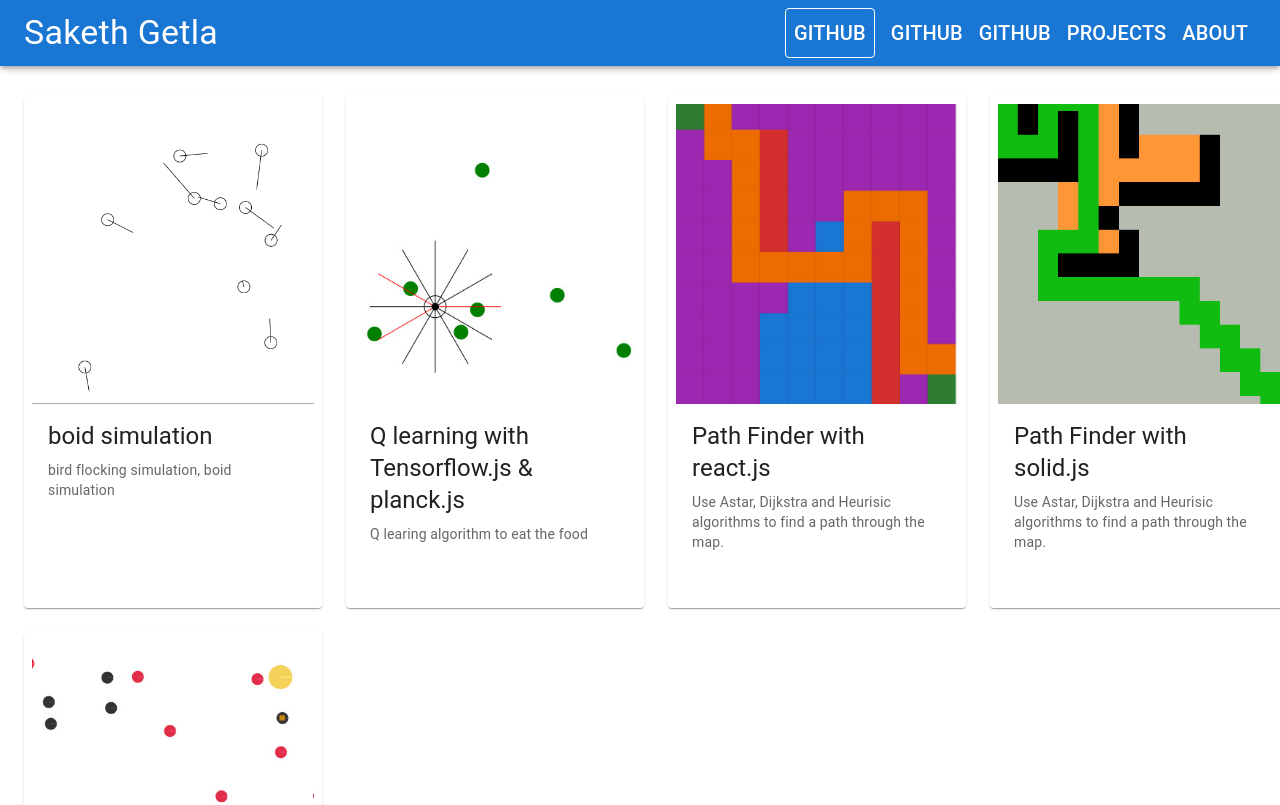
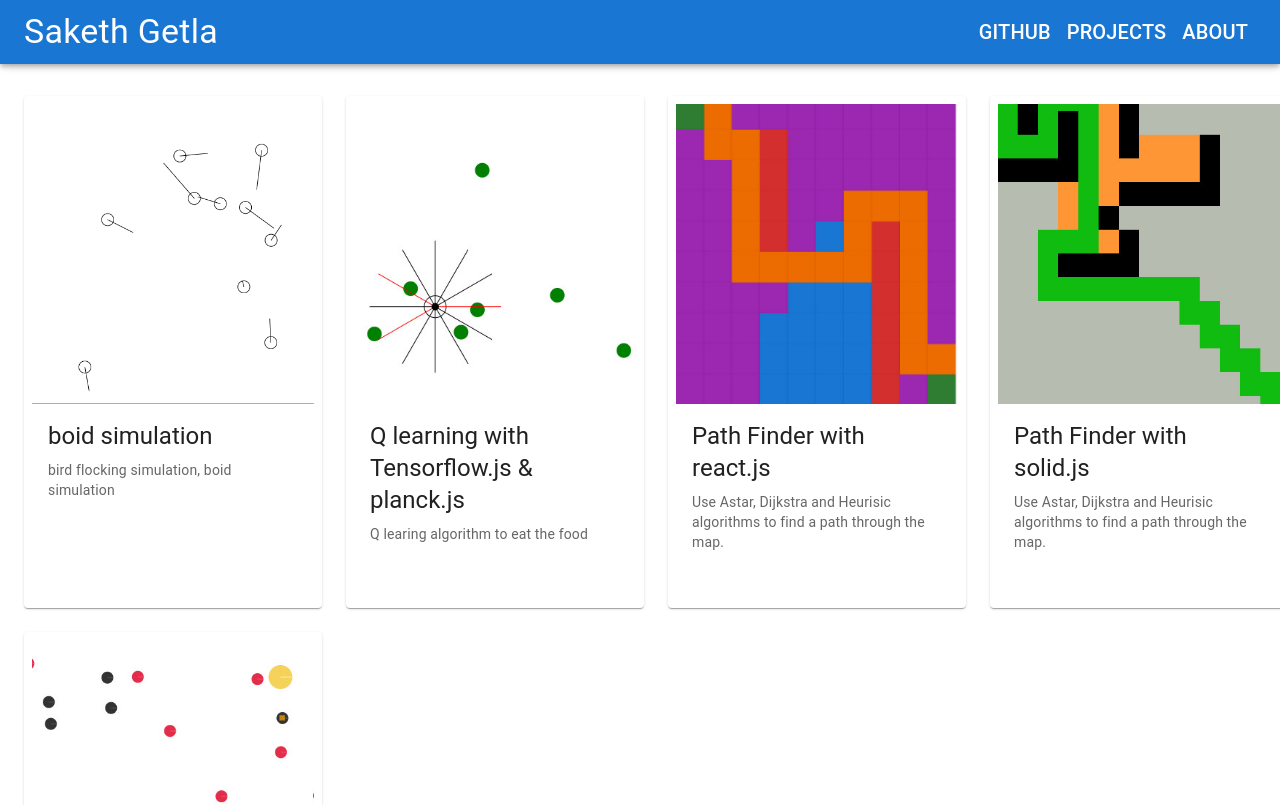
Before and after one commit to sakethgetla/sakethgetla.github.io, a React (Create React App) app: page / in a window 1280 px wide. Shown: the top 805 px of the page. Built offline with nearby package versions, Linux system fonts and the light colour scheme.

Commit message:
removed underline from link :)

```diff
--- a/src/App.tsx
+++ b/src/App.tsx
@@ -45,18 +45,20 @@ function App() {
               <Typography variant="h4" component="div" sx={{ flexGrow: 1 }}>
                 Saketh Getla
               </Typography>
-              <Button component={Link} to={'/'} color="inherit"  sx={{padding:1, margin: 1}} variant="outlined">
-                <Typography variant="h6" component="div" sx={{ flexGrow: 1 }}>
-                  github
-                </Typography>
-              </Button>
+
+              {/* <Button component={Link} href="https://github.com/sakethgetla" color="inherit"  sx={{padding:1, margin: 1}} variant="outlined"> */}
+              {/*   <Typography variant="h6" component="div" sx={{ flexGrow: 1 }}> */}
+              {/*     github */}
+              {/*   </Typography> */}
+              {/* </Button> */}
+
               {/* <ULink href="https://github.com/sakethgetla" color='inherit'> */}
 
-              <ULink component={Button} underline="none" href="https:github.com/sakethgetla" color='inherit'>
-                <Typography variant="h6" component="div" sx={{ flexGrow: 1 }}>
-                  github
-                </Typography>
-              </ULink>
+              {/* <ULink component={Button} underline="none" href="https:github.com/sakethgetla" color='inherit'> */}
+              {/*   <Typography variant="h6" component="div" sx={{ flexGrow: 1 }}> */}
+              {/*     github */}
+              {/*   </Typography> */}
+              {/* </ULink> */}
 
               {/* <Button component={Link} to={'/'} color="inherit" > */}
               {/*   <Typography variant="h6" component="div" sx={{ flexGrow: 1 }}> */}
@@ -65,7 +67,8 @@ function App() {
               {/* </Button> */}
 
 
-              <a href="https://github.com/sakethgetla" target='_blank' rel="noreferrer" style={{ "color": "white" }}>
+              <a href="https://github.com/sakethgetla" target='_blank' rel="noreferrer" style={{textDecorationLine: 'none', "color": "white" }}>
+                {/* <Button color="inherit"> */}
                 <Button color="inherit">
                   <Typography variant="h6" component="div" sx={{ flexGrow: 1 }}>
                     github
```
